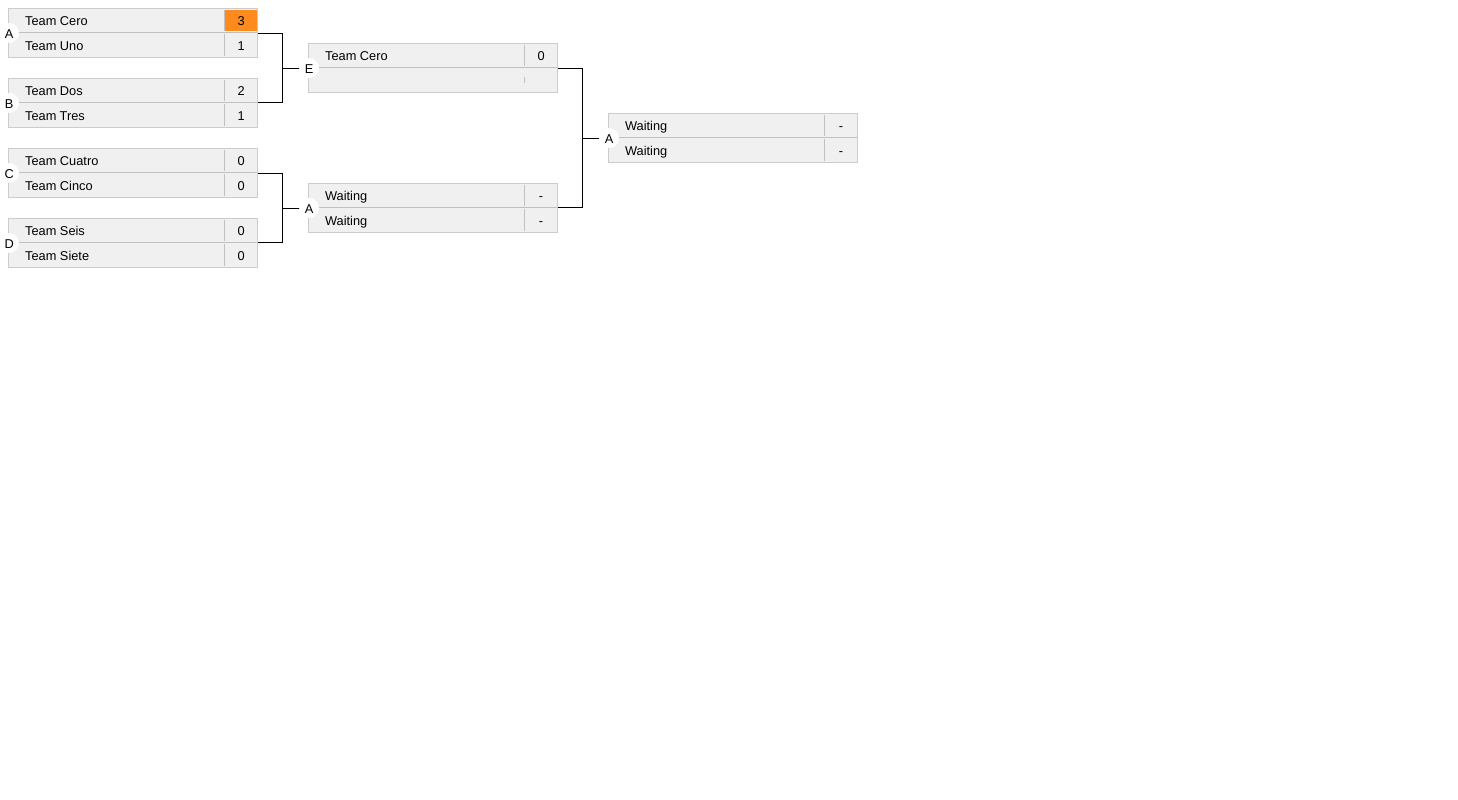
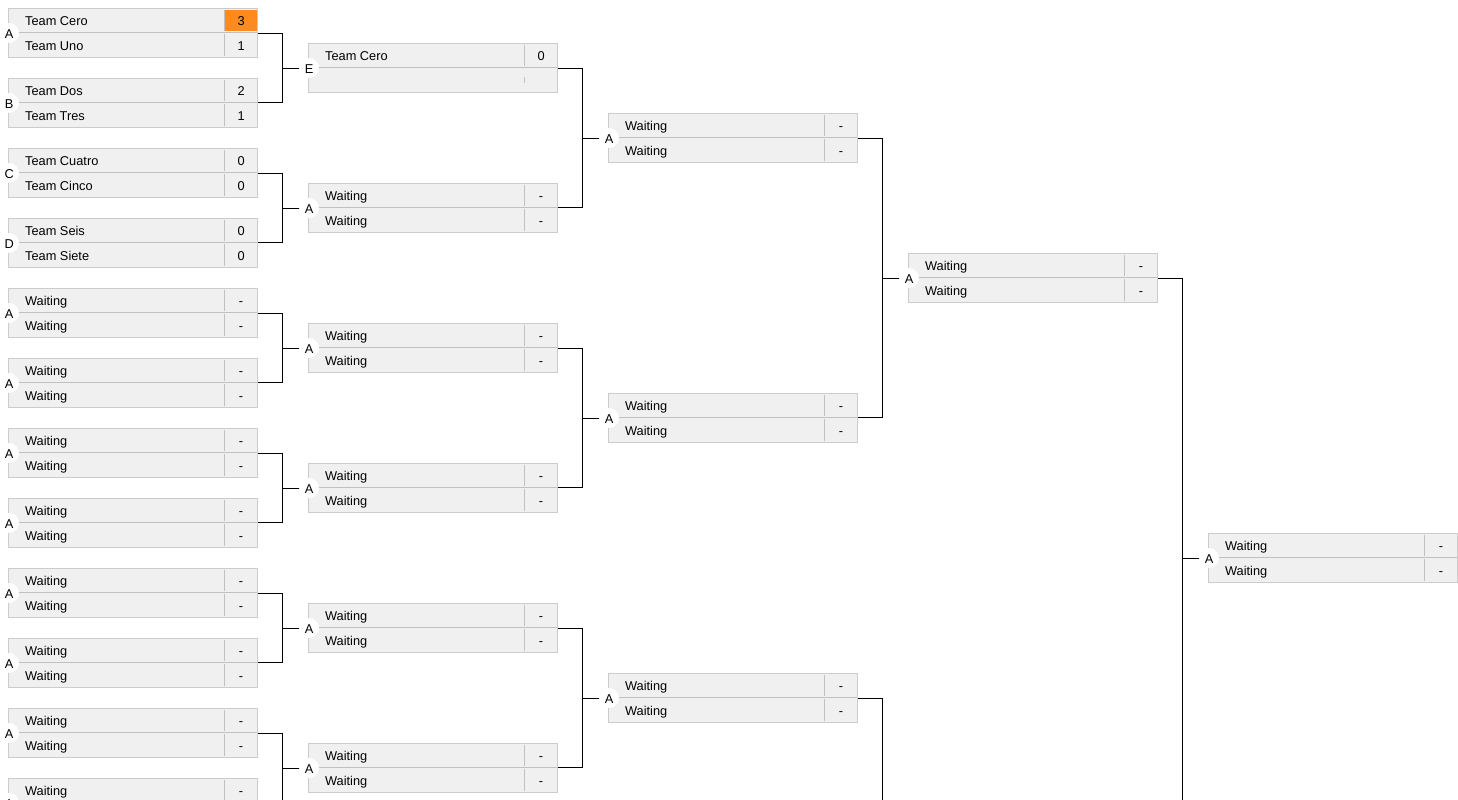
Before and after one commit to Stevenchi36/TournamentBracket, a Vue app: page / in a window 1280 px wide. Shown: the top 800 px of the page, 1458 px wide, since content can reach past the window. Built offline with nearby package versions, Linux system fonts and the light colour scheme.

Commit message:
heights and margins working

```diff
--- a/src/components/ConnectorColumn.vue
+++ b/src/components/ConnectorColumn.vue
@@ -22,6 +22,10 @@ export default {
       type: Number,
       required: true,
     },
+    margin: {
+      type: Number,
+      required: true,
+    },
   },
 };
 </script>
--- a/src/components/MatchColumn.vue
+++ b/src/components/MatchColumn.vue
@@ -1,5 +1,5 @@
 <template>
-  <div class="match-column" :class="roundOf === 1 ? 'last-round' : ''" :style="paddingNeeded">
+  <div class="match-column" :class="roundOf === 1 ? 'last-round' : ''">
     <template v-for="(match, index) in roundOf">
       <match-container
         win-color="rgb(255, 138, 29)"
@@ -25,6 +25,10 @@ export default {
     matches: Array,
     row: Number,
     roundOf: Number,
+    margin: {
+      type: Number,
+      required: true,
+    },
   },
   methods: {
     getSpacing() {
@@ -58,18 +62,6 @@ export default {
       return matchIndex;
     },
   },
-  computed: {
-    paddingNeeded() {
-      // TODO: Get number in better way
-      let padding = 35;
-      padding = 35 * this.row;
-
-      return {
-        paddingTop: `${padding}px`,
-        paddingBottom: `${padding}px`,
-      };
-    },
-  },
 };
 </script>
 
--- a/src/components/MatchConnector.vue
+++ b/src/components/MatchConnector.vue
@@ -24,9 +24,10 @@ export default {
   computed: {
     style() {
       const height = 70;
+      const multiplier = 2 ** this.row;
 
       return {
-        height: `${height * (this.row + 1)}px`,
+        height: `${height * (multiplier)}px`,
       };
     },
   },
--- a/src/components/TournamentLadder.vue
+++ b/src/components/TournamentLadder.vue
@@ -1,17 +1,19 @@
 <template>
   <div class="ladder-container">
     <template v-for="( round, index ) in totalRounds">
+      <div class="combo-container" :key="'comboColumn' + index" :style="style(index)">
         <match-column
           :row="index"
           :matches="getMatchesArray(index)"
           :roundOf="roundCountArray[index]"
-        :key="'matchCol' + index">
+          :margin="columnMargin(index)">
         </match-column>
         <connector-column
           :row="index"
           :roundOf="roundCountArray[index]"
-        :key="'connectCol' + index"
+          :margin="columnMargin(index)"
         ></connector-column>
+      </div>
     </template>
   </div>
 </template>
@@ -38,11 +40,22 @@ export default {
     getSpacing() {
       return `${spacing}px`;
     },
+    columnMargin(row) {
+      return 35 * row;
+    },
     getMatchesArray(index) {
       if (index < this.matches.length) {
         return this.matches[index];
       }
       return [];
+    },
+    style(round) {
+      const multiplier = 2 ** round;
+
+      return {
+        paddingTop: `${35 * multiplier - 35}px`,
+        paddingBottom: `${35 * multiplier - 35}px`,
+      };
     },
   },
   computed: {
@@ -51,7 +64,7 @@ export default {
       const matchCount = [];
 
       for (let i = 0; i < possibleValues.length; i++) {
-        if (this.teamCount / 2 >= possibleValues[i]) {
+        if (32 / 2 >= possibleValues[i]) {
           matchCount.push(possibleValues[i]);
         }
       }
@@ -68,6 +81,9 @@ export default {
 <style lang="scss">
   .ladder-container {
     display: flex;
+  }
+  .combo-container {
+    display: flex;
 
     * {
       box-sizing: border-box;
```
Lines whose indentation alone changed are shown as unchanged.
